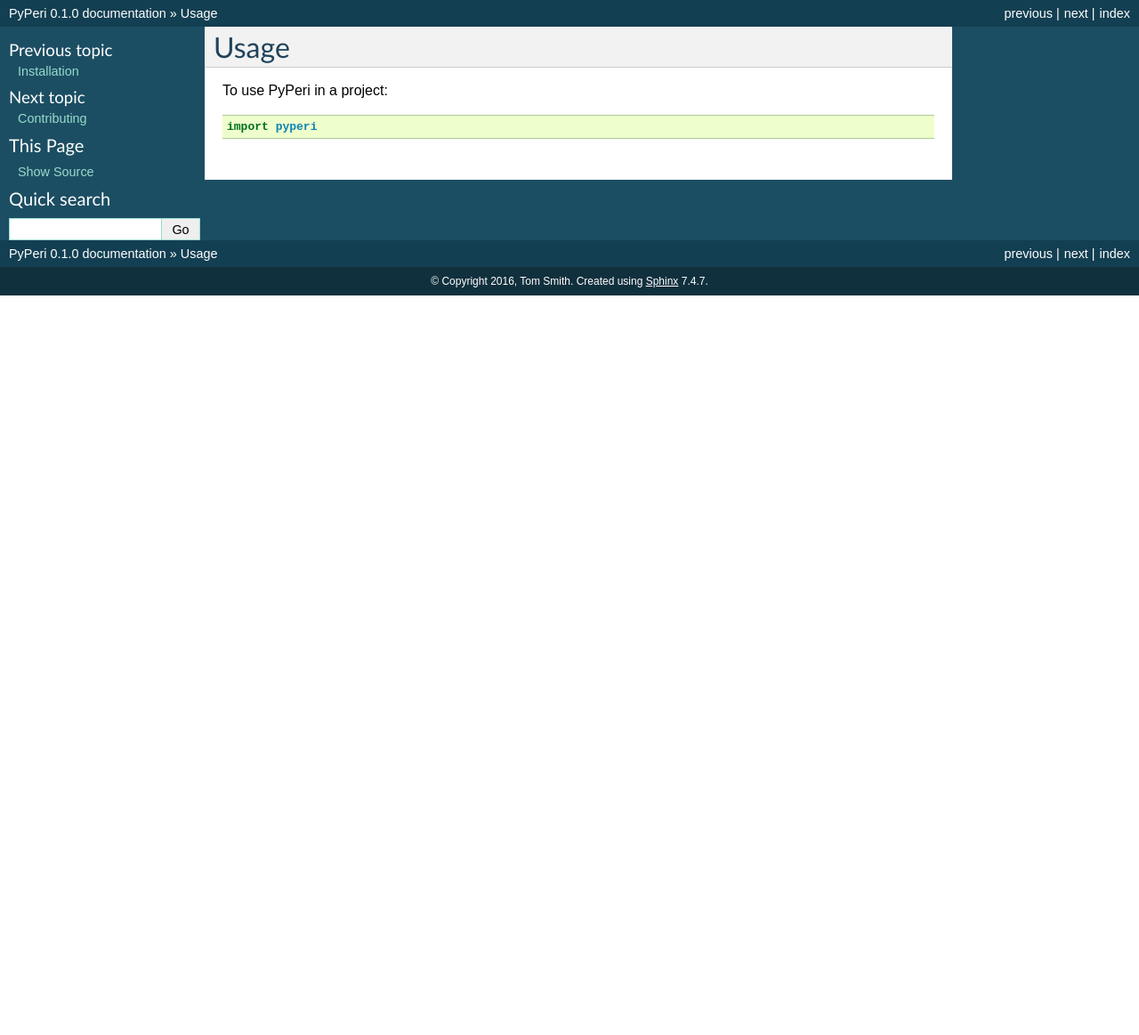
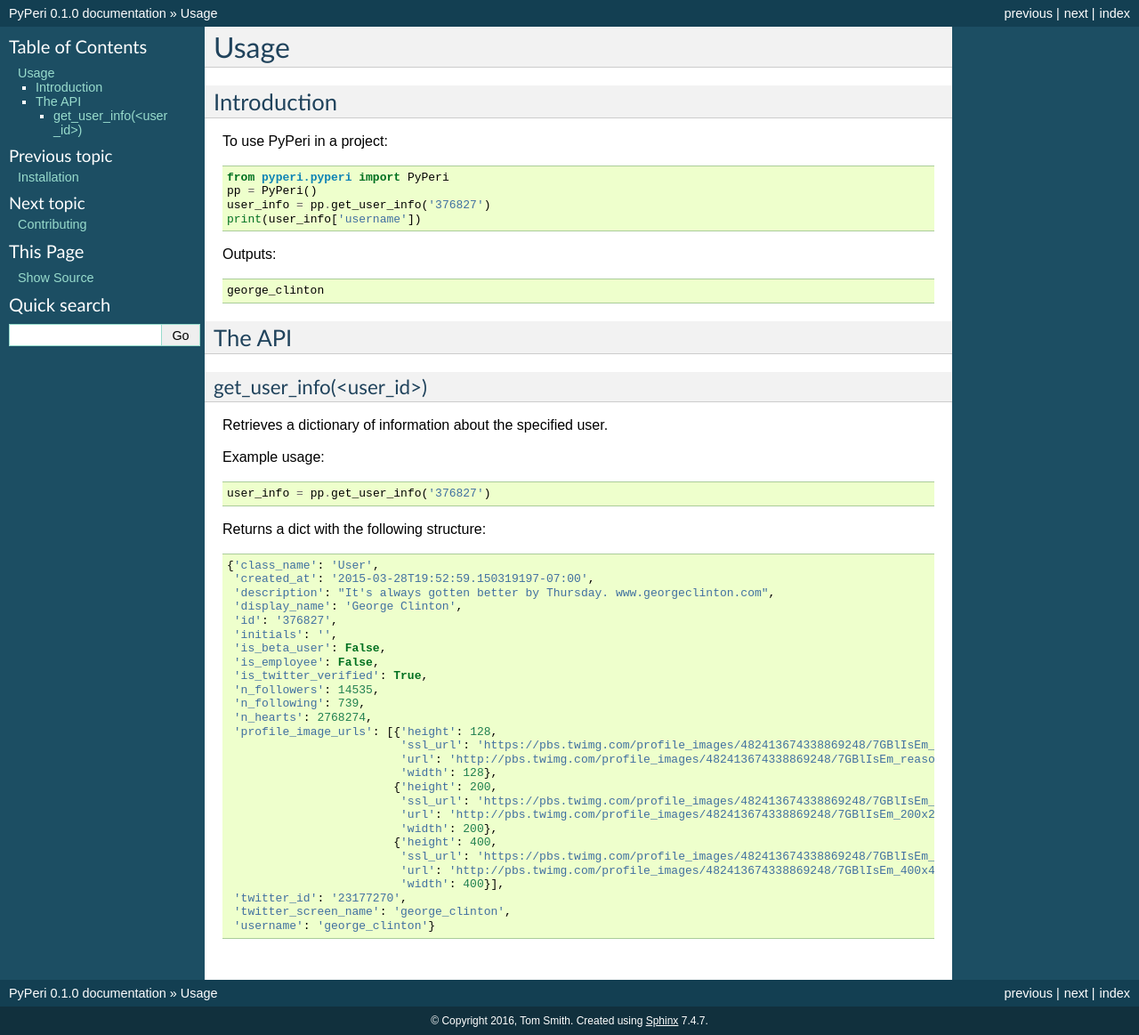
Before and after one commit to takeontom/PyPeri, a Sphinx documentation site: the page built from docs/usage.rst, in a window 1280 px wide. Shown: the whole page at 89% size. Built offline with Sphinx 7.4.7, drawn with Linux system fonts in a browser that asks for light colours; pages that are not in the unit, such as notebooks, are missing from menus; before the commit the page ends 900 px from its top, so only the background shows below that.

Commit message:
Docs for `get_user_info` method
Part of #9

```diff
--- a/docs/usage.rst
+++ b/docs/usage.rst
@@ -2,6 +2,58 @@
 Usage
 =====
 
+Introduction
+============
+
 To use PyPeri in a project::
 
-    import pyperi
+    from pyperi.pyperi import PyPeri
+    pp = PyPeri()
+    user_info = pp.get_user_info('376827')
+    print(user_info['username'])
+
+Outputs::
+
+    george_clinton
+
+The API
+=======
+
+get_user_info(<user_id>)
+------------------------
+
+Retrieves a dictionary of information about the specified user.
+
+Example usage::
+
+    user_info = pp.get_user_info('376827')
+
+Returns a dict with the following structure::
+
+    {'class_name': 'User',
+     'created_at': '2015-03-28T19:52:59.150319197-07:00',
+     'description': "It's always gotten better by Thursday. www.georgeclinton.com",
+     'display_name': 'George Clinton',
+     'id': '376827',
+     'initials': '',
+     'is_beta_user': False,
+     'is_employee': False,
+     'is_twitter_verified': True,
+     'n_followers': 14535,
+     'n_following': 739,
+     'n_hearts': 2768274,
+     'profile_image_urls': [{'height': 128,
+                             'ssl_url': 'https://pbs.twimg.com/profile_images/482413674338869248/7GBlIsEm_reasonably_small.jpeg',
+                             'url': 'http://pbs.twimg.com/profile_images/482413674338869248/7GBlIsEm_reasonably_small.jpeg',
+                             'width': 128},
+                            {'height': 200,
+                             'ssl_url': 'https://pbs.twimg.com/profile_images/482413674338869248/7GBlIsEm_200x200.jpeg',
+                             'url': 'http://pbs.twimg.com/profile_images/482413674338869248/7GBlIsEm_200x200.jpeg',
+                             'width': 200},
+                            {'height': 400,
+                             'ssl_url': 'https://pbs.twimg.com/profile_images/482413674338869248/7GBlIsEm_400x400.jpeg',
+                             'url': 'http://pbs.twimg.com/profile_images/482413674338869248/7GBlIsEm_400x400.jpeg',
+                             'width': 400}],
+     'twitter_id': '23177270',
+     'twitter_screen_name': 'george_clinton',
+     'username': 'george_clinton'}
```
Also changed, not shown: README.rst (+8 -5 lines), docs/modules.rst (added, +7 -0 lines), docs/pyperi.rst (added, +22 -0 lines).
